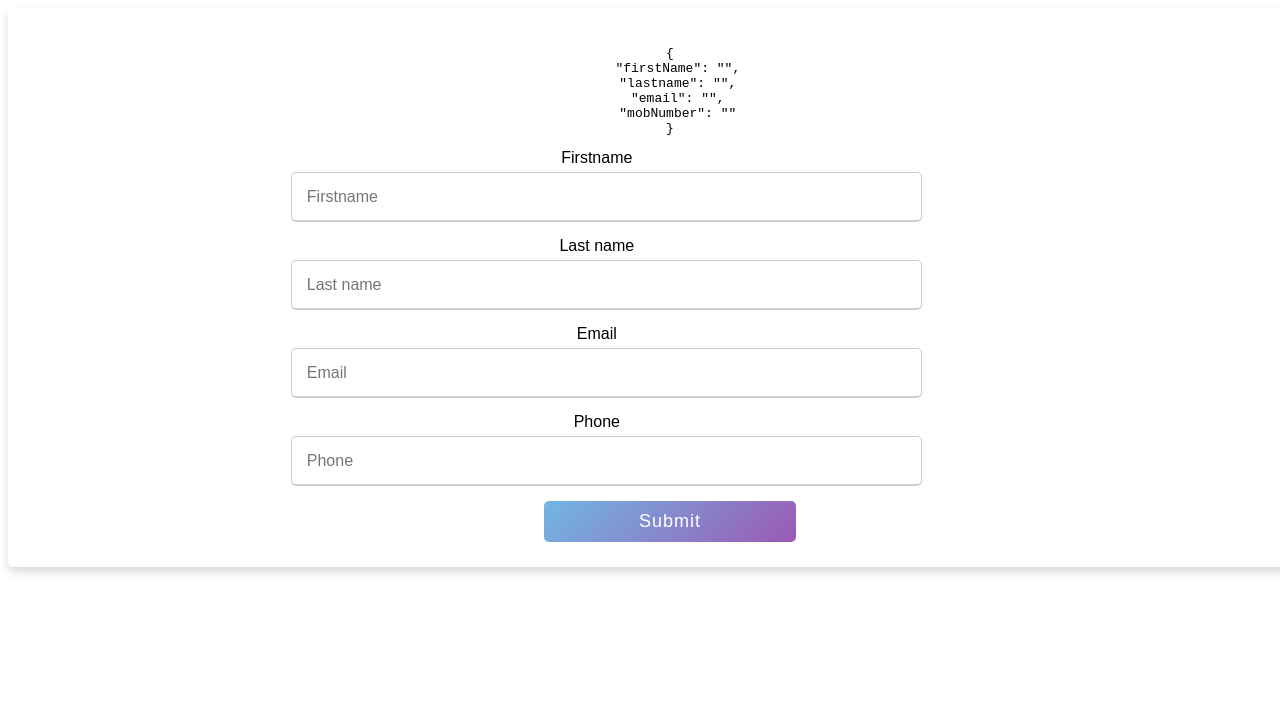
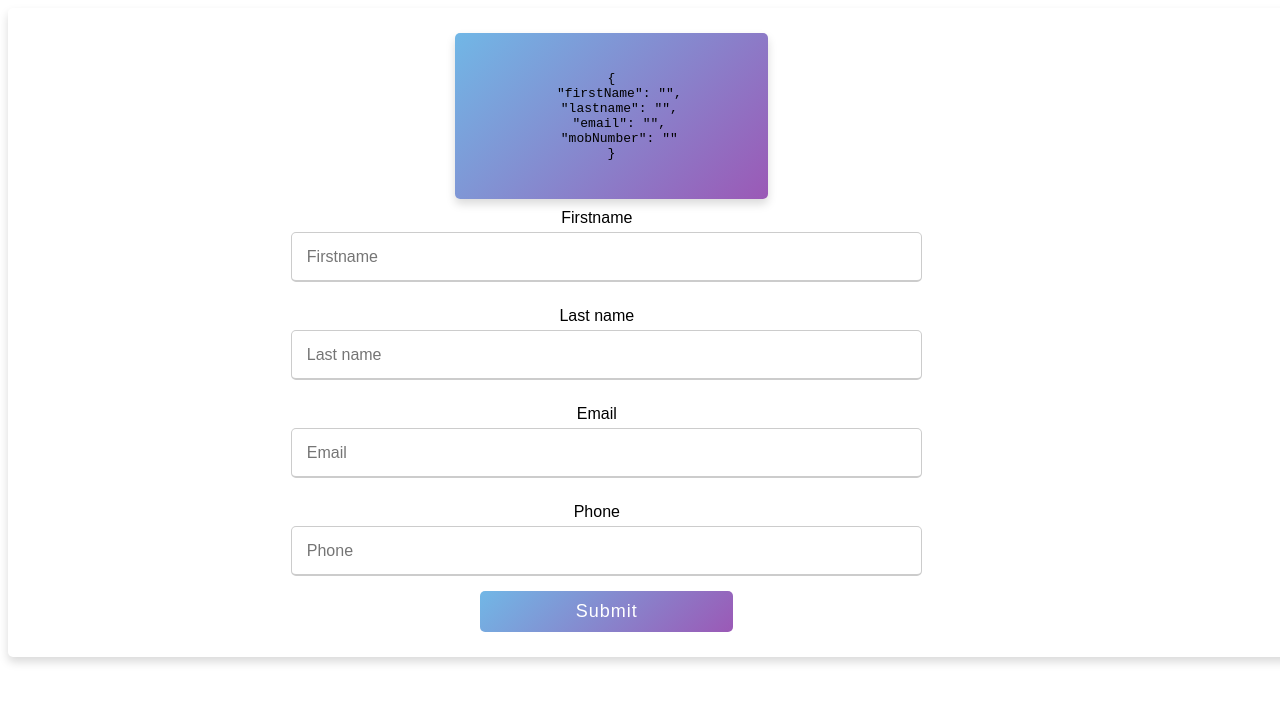
Before and after one commit to shubhshar/Forms, a React (Create React App) app: page / in a window 1280 px wide. Shown: the top 702 px of the page. Built offline with nearby package versions, Linux system fonts and the light colour scheme.

Commit message:
css upadate v4

```diff
--- a/src/styles.css
+++ b/src/styles.css
@@ -6,6 +6,14 @@
 .container {
   width: 100%;
   background-color: #fff;
+  padding: 25px 30px;
+  border-radius: 5px;
+  box-shadow: 0 5px 10px rgba(0, 0, 0, 0.15);
+}
+.displayonDom {
+  width: 20%;
+  margin-left: 33%;
+  background: linear-gradient(135deg, #71b7e6, #9b59b6);
   padding: 25px 30px;
   border-radius: 5px;
   box-shadow: 0 5px 10px rgba(0, 0, 0, 0.15);
@@ -19,6 +27,7 @@ label {
   display: block;
   font-weight: 500;
   margin-bottom: 5px;
+  padding-top: 10px;
 }
 input {
   height: 45px;
@@ -35,6 +44,7 @@ button {
   height: 100%;
   width: 20%;
   padding: 10px 0 10px 0;
+  margin-right: 10%;
   border-radius: 5px;
   border: none;
   color: #fff;
```
